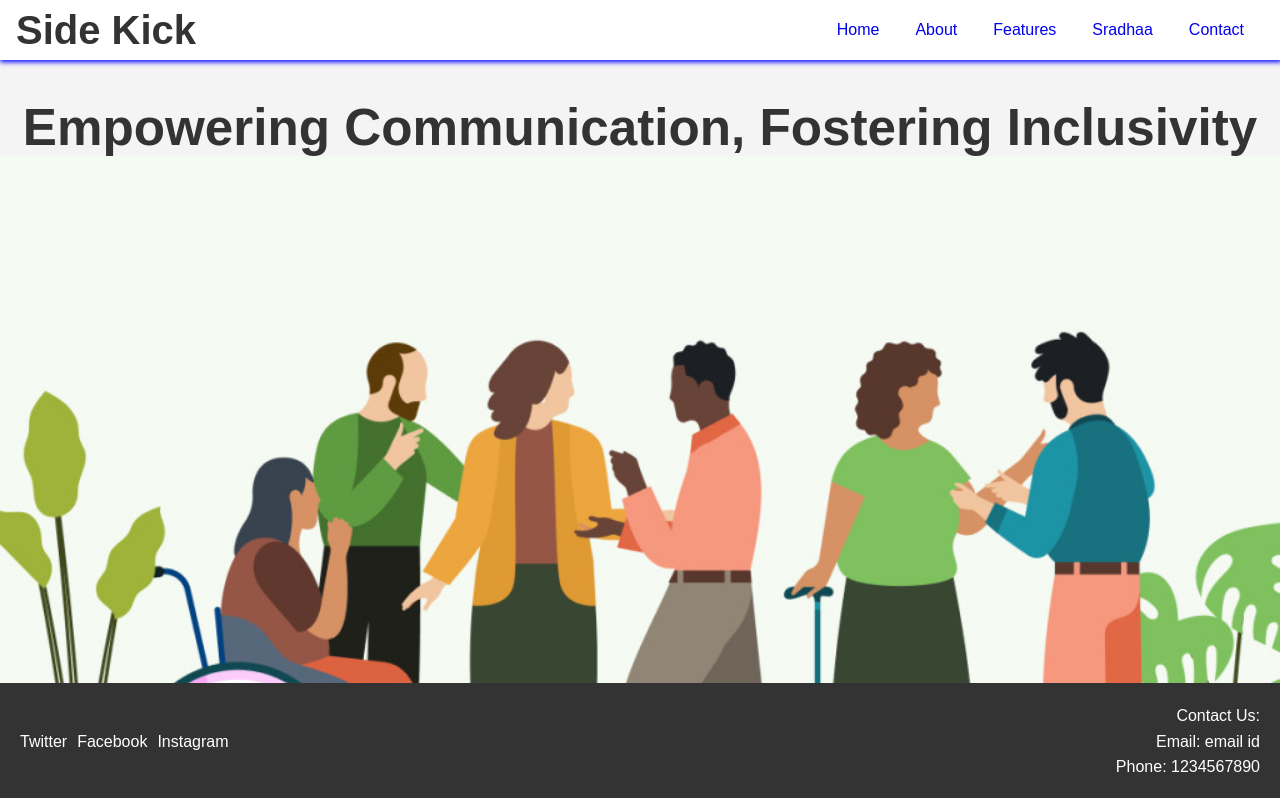
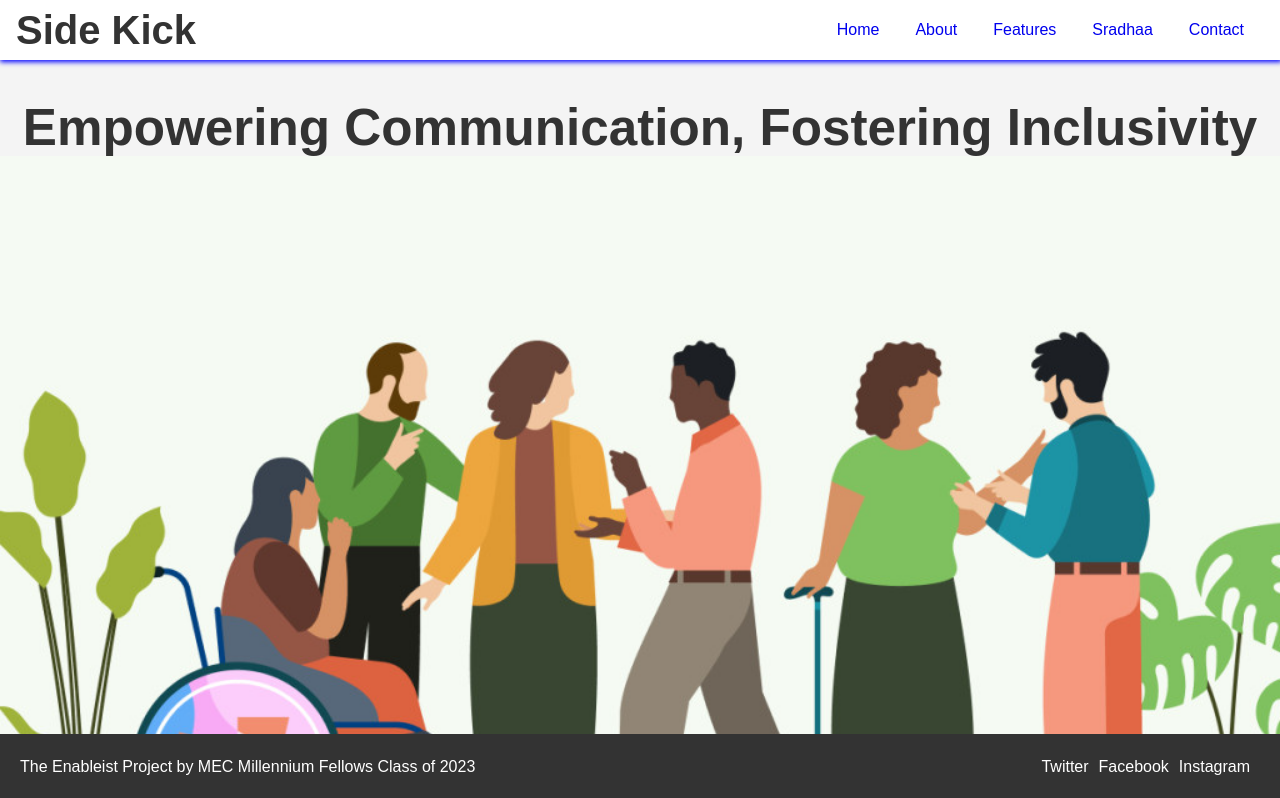
Before and after one commit to roshinjimmy/side-kick, a React (Vite) app: page / in a window 1280 px wide. Shown: the top 798 px of the page. Built offline with nearby package versions, Linux system fonts and the light colour scheme.

Commit message:
Change footer content

```diff
--- a/src/components/Footer.jsx
+++ b/src/components/Footer.jsx
@@ -4,6 +4,9 @@ import "./Footer.css";
 const Footer = () => {
   return (
     <footer className="site-footer">
+      <div className="contact-info">
+        <p>The Enableist Project by MEC Millennium Fellows Class of 2023</p>
+      </div>
       <div className="social-links">
         <a href="link" target="_blank">
           Twitter
@@ -15,12 +18,6 @@ const Footer = () => {
           Instagram
         </a>
       </div>
-
-      <div className="contact-info">
-        <p>Contact Us:</p>
-        <p>Email: email id</p>
-        <p>Phone: 1234567890</p>
-      </div>
     </footer>
   );
 };
```
